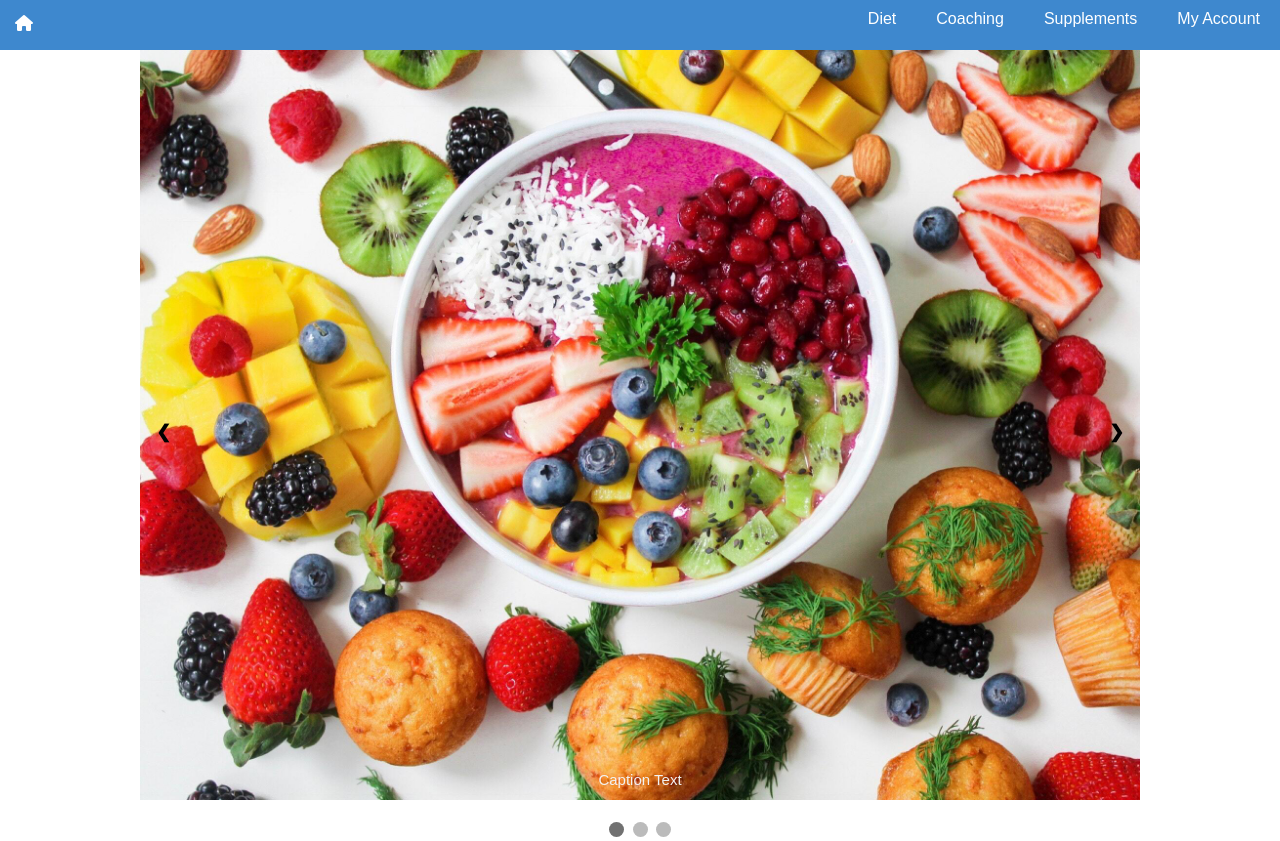
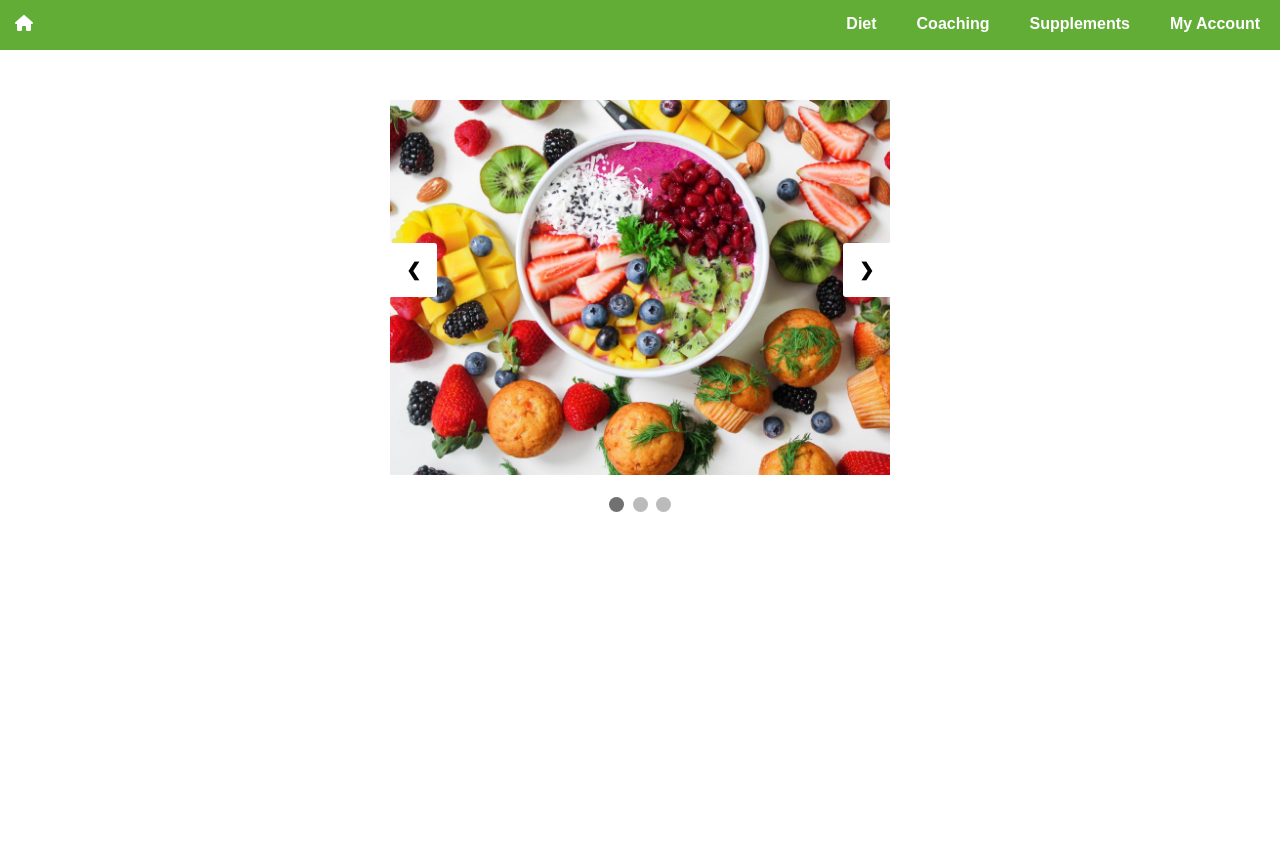
Before and after one commit to oliverahyou/Hackathon-1, a plain HTML site: page index.html in a window 1280 px wide. After the commit the page ends 800 px from the top, so only its background shows below. Drawn offline with Linux system fonts and the light colour scheme.

Commit message:
Nav bar and slideshow edit

```diff
--- a/index.html
+++ b/index.html
@@ -6,9 +6,11 @@
     <meta name="viewport" content="width=device-width, initial-scale=1.0">
     <title>Coaching and diet</title>
     <link rel="stylesheet" href="style.css">
+
     <script src="https://kit.fontawesome.com/4a0adcfeb1.js" crossorigin="anonymous"></script>
 </head>
 <body>
+  <div class="container">
     <div class="navbar">
       <a href="index.html"><i class="fas fa-house"></i></a>
       <ul>
@@ -26,19 +28,19 @@
   <div class="mySlides fade">
     <!-- <div class="numbertext">1 / 3</div> -->
     <img src="diet1.jpg" style="width:100%">
-      <div class="text">Caption Text</div>
+    <!-- <div class="text">Caption Text</div> -->
   </div>
 
   <div class="mySlides fade">
     <!-- <div class="numbertext">2 / 3</div> -->
     <img src="fitness2.jpg" style="width:100%">
-      <div class="text">Caption Two</div>
+    <!-- <div class="text">Caption Two</div> -->
   </div>
 
   <div class="mySlides fade">
     <!-- <div class="numbertext">3 / 3</div> -->
     <img src="fitness3.jpg" style="width:100%">
-      <div class="text">Caption Three</div>
+    <!-- <div class="text">Caption Three</div> -->
   </div>
 
   <!-- Next and previous buttons -->
@@ -53,6 +55,8 @@
   <span class="dot" onclick="currentSlide(2)"></span>
   <span class="dot" onclick="currentSlide(3)"></span>
 </div>
+  </div>
+
   <script src="script.js"></script>
 </body>
 </html>
--- a/style.css
+++ b/style.css
@@ -1,5 +1,5 @@
 body {
-    font-family: sans-serif;
+      font-family: arial, sans-serif;
     margin: 0;
 }
 ul {
@@ -7,7 +7,7 @@ ul {
     padding: 0;
     list-style-type: none;
     overflow: hidden;
-    background-color: #3e88ce;
+    background-color: #62ad36;
     height: 50px;
 }
 li {
@@ -16,11 +16,12 @@ li {
 li a {
     display: block;
     text-decoration: none;
+    font-weight: bold;
     color: white;
-    padding: 10px 20px;
+    padding: 15px 20px;
 }
 li a:hover {
-    background-color: #2e6292;
+    background-color: #4d8b29;
     height: 50px;
 }
 .fa-house {
@@ -34,7 +35,8 @@ li a:hover {
 
 /* Slideshow container */
 .slideshow-container {
-  max-width: 1000px;
+  padding-top: 50px;
+  width: 500px;
   position: relative;
   margin: auto;
 }
@@ -48,6 +50,7 @@ li a:hover {
 .prev, .next {
   cursor: pointer;
   position: absolute;
+  background-color: white;
   top: 50%;
   width: auto;
   margin-top: -22px;
@@ -68,7 +71,7 @@ li a:hover {
 
 /* On hover, add a black background color with a little bit see-through */
 .prev:hover, .next:hover {
-  background-color: rgba(80, 80, 80, 0.8);
+  background-color: rgba(219, 218, 218, 0.8);
 }
 
 /* Caption text */
```
Also changed, not shown: script.js (line endings or trailing spaces). Lines whose indentation alone changed are shown as unchanged.
